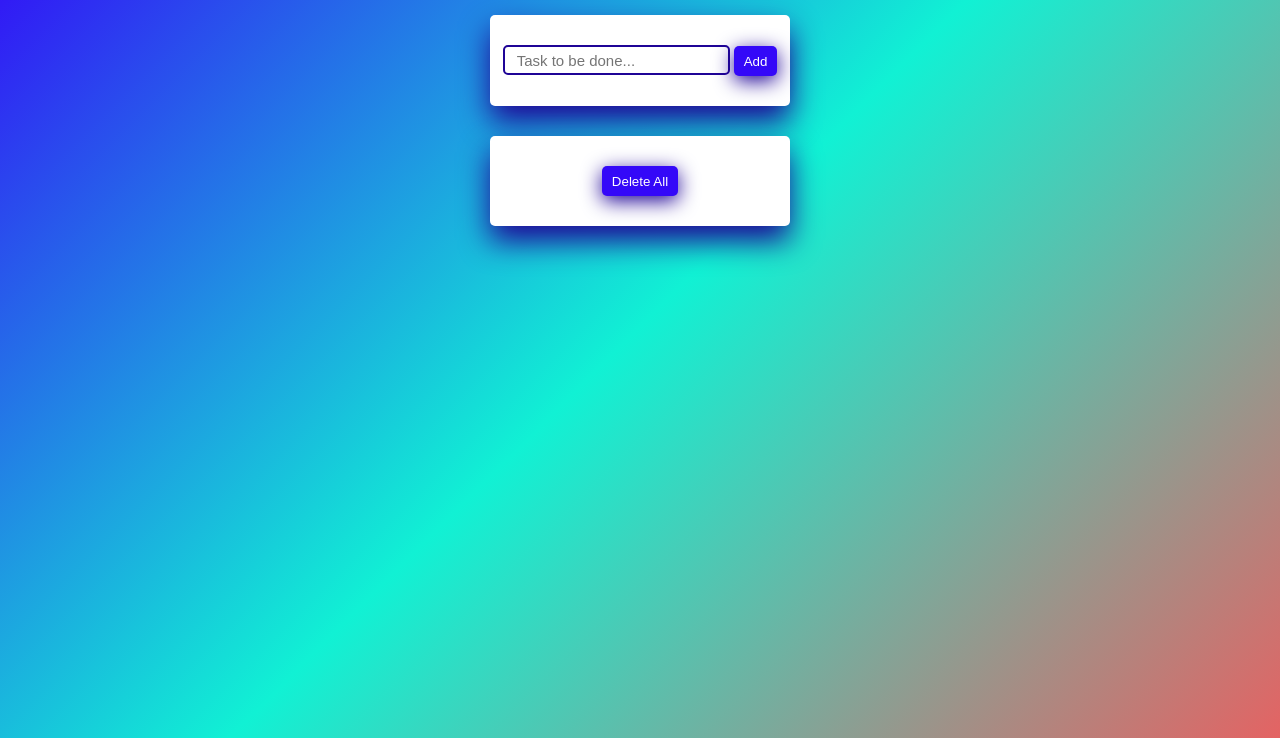
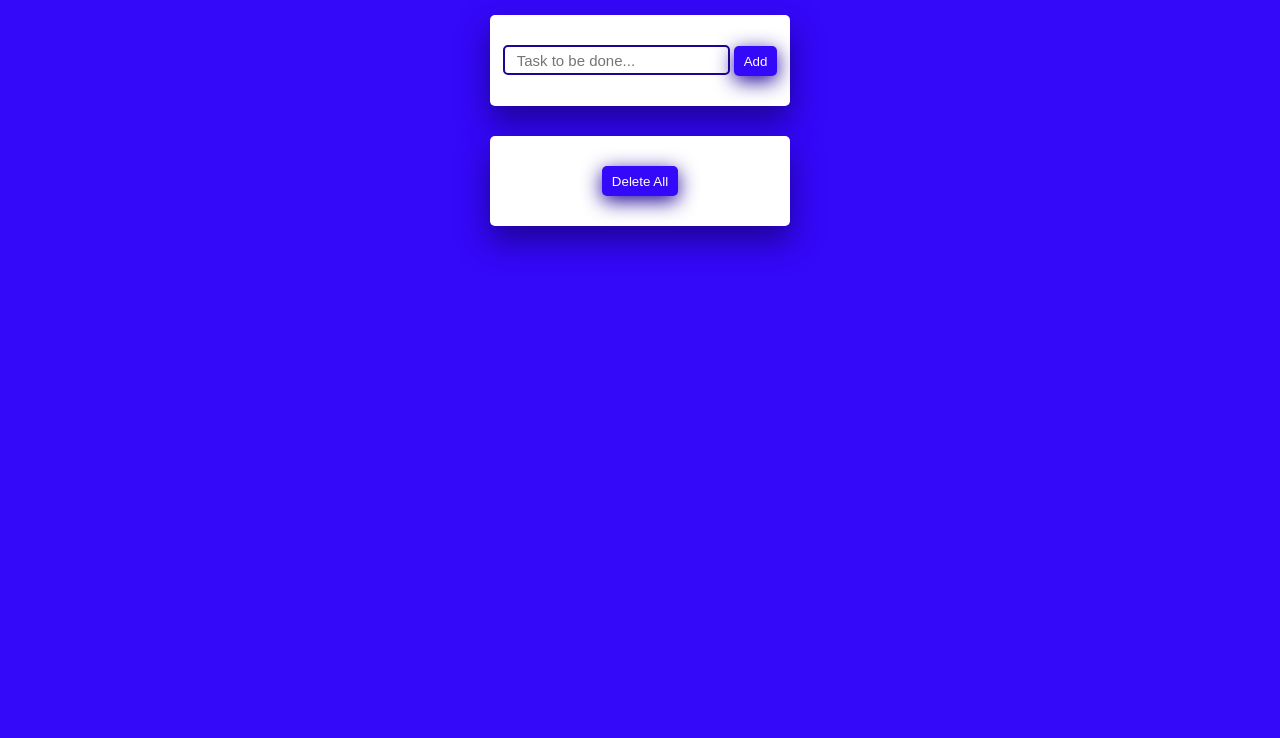
Before and after one commit to fatima142munir/todo-javascript, a plain HTML site: page index.html in a window 1280 px wide. Shown: the part 82-820 px from the top of the page. Drawn offline with Linux system fonts and the light colour scheme.

Commit message:
Update styles.css

```diff
--- a/styles.css
+++ b/styles.css
@@ -4,12 +4,7 @@
     box-sizing: border-box;
 }
 body{
-    background: linear-gradient(
-        135deg,
-        #3408f8,
-        #11f1d4,
-        rgb(228, 99, 99)
-    );
+    background-color: #3408f8;
     height: 100vh;
     width: 100vw;
 }
```
